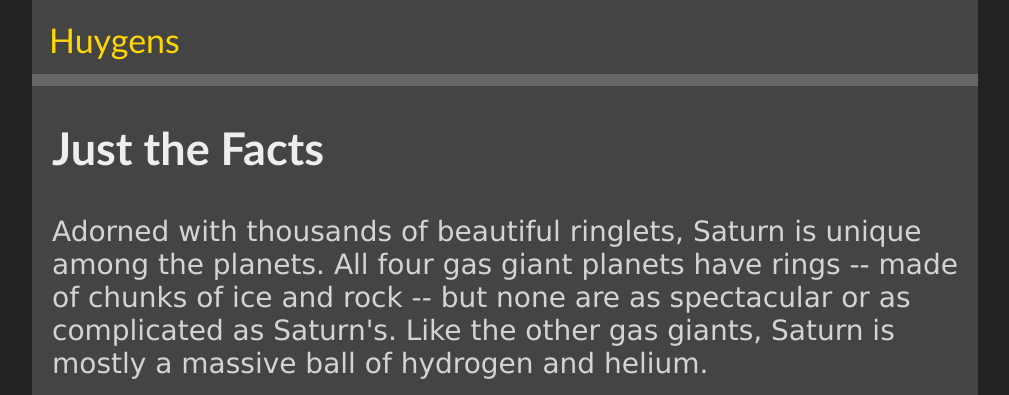
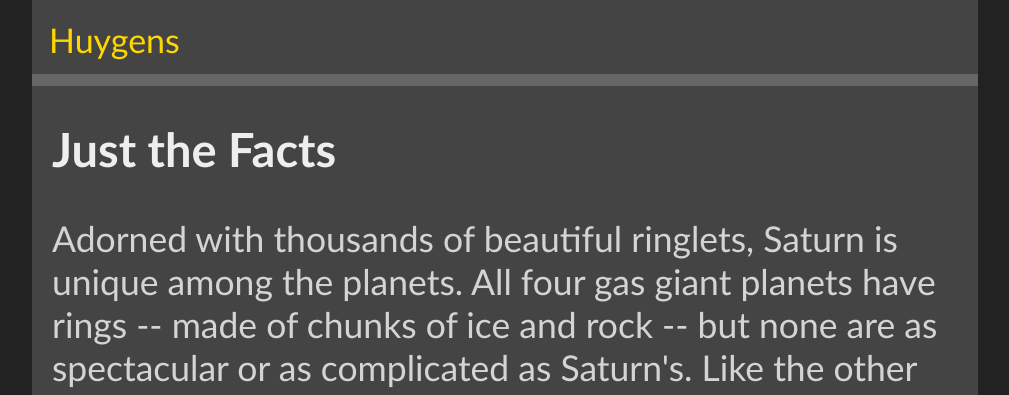
Before and after one commit to xiu00001/Saturn-HTML, a plain HTML site: page index.html in a window 1280 px wide. Shown: the part 363-758 px from the top of the page, without its empty margins (170-1179 px from the left). Drawn offline with Linux system fonts and the light colour scheme.

Commit message:
Update main.css

```diff
--- a/main.css
+++ b/main.css
@@ -40,15 +40,15 @@ h1{
 h3{
     color:#eee;
     font-family:Calibri,sans-serif;
-    font-size:45px;
+    font-size:47px;
     margin-left:20px;
 }
 
 p{
     color:#d4d4d4;
-    font-size:28px;
+    font-size:35.5px;
     padding:40px 20px 0px 20px;
-    font-family: Verdana,sans-serif;
+    font-family: Calibri,sans-serif;
 }
 
 nav a, nav a:link, nav a:visited{
@@ -87,7 +87,6 @@ nav li{
     background-repeat: no-repeat;
     padding-bottom: 90px;
     background-size: 100%;
-    background-color: black;
 }
 
 #main{
```
